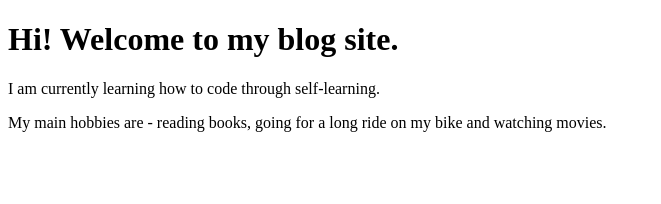
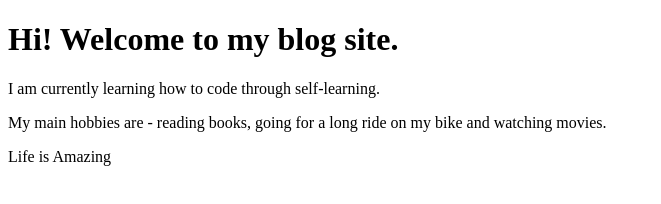
Before and after one commit to ikuldeepgehlot/kuldeep-gehlot-blog, a plain HTML site: page index.html in a window 1280 px wide. Shown: the whole page, without its empty margins (0-661 px from the left). Drawn offline with Linux system fonts and the light colour scheme.

Commit message:
Update index.html

```diff
--- a/index.html
+++ b/index.html
@@ -10,5 +10,6 @@
     <p>I am currently learning how to code through self-learning.</p>
 
     <p>My main hobbies are - reading books, going for a long ride on my bike and watching movies.</p>
+    <p>Life is Amazing</p>
 </body>
 </html>
```
